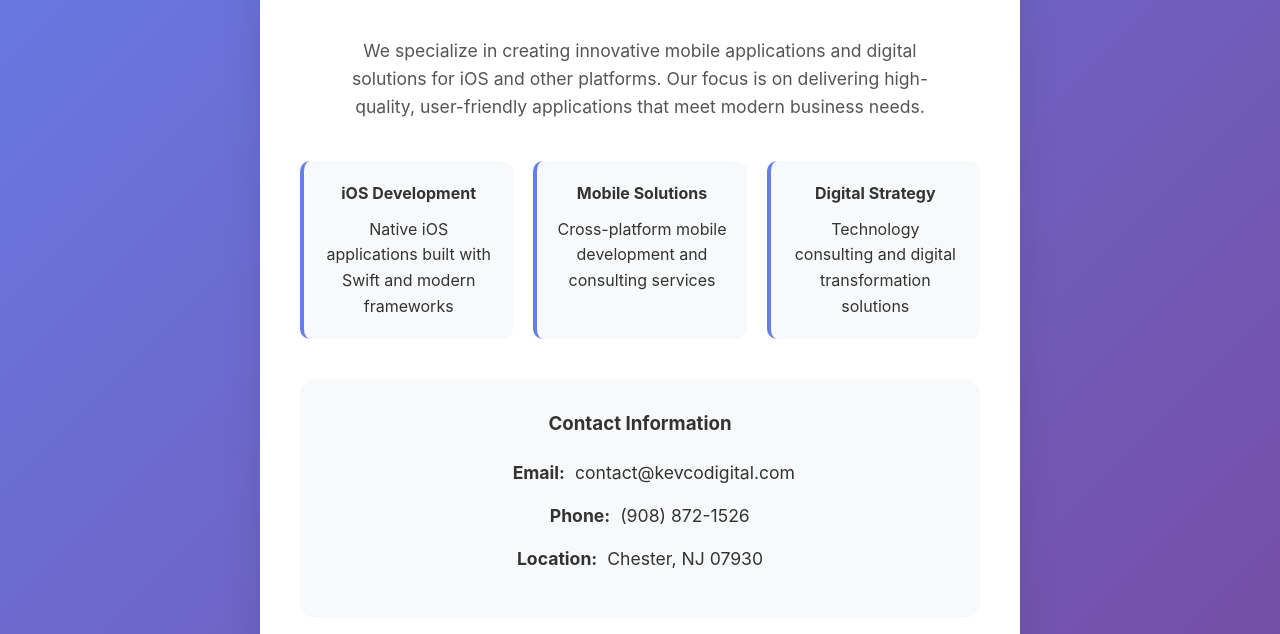
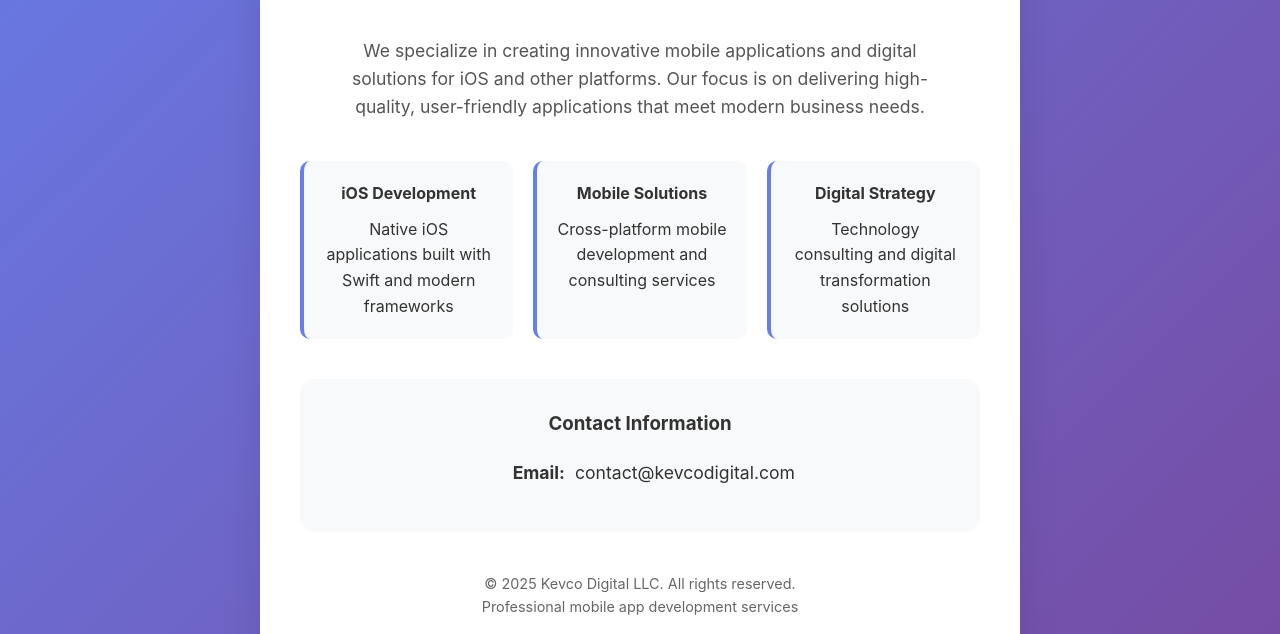
Before and after one commit to kevinobssuth/kevcodigital.com, a plain HTML site: page index.html in a window 1280 px wide. Shown: the part 318-952 px from the top of the page. Drawn offline with Linux system fonts and the light colour scheme.

Commit message:
Update index.html

```diff
--- a/index.html
+++ b/index.html
@@ -183,14 +183,6 @@
                     <strong>Email:</strong>
                     <span>contact@kevcodigital.com</span>
                 </div>
-                <div class="contact-item">
-                    <strong>Phone:</strong>
-                    <span>(908) 872-1526</span>
-                </div>
-                <div class="contact-item">
-                    <strong>Location:</strong>
-                    <span>Chester, NJ 07930</span>
-                </div>
             </div>
 
             <div class="footer">
```
